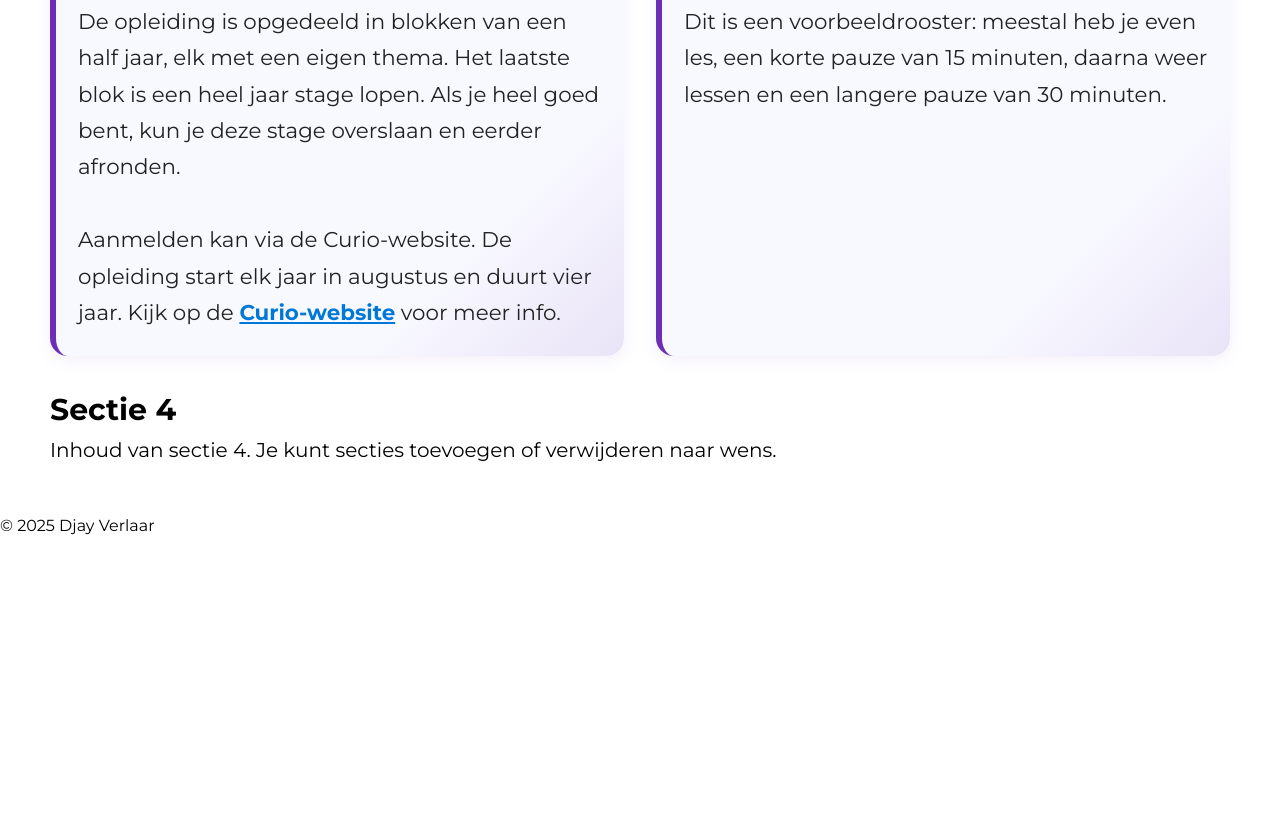
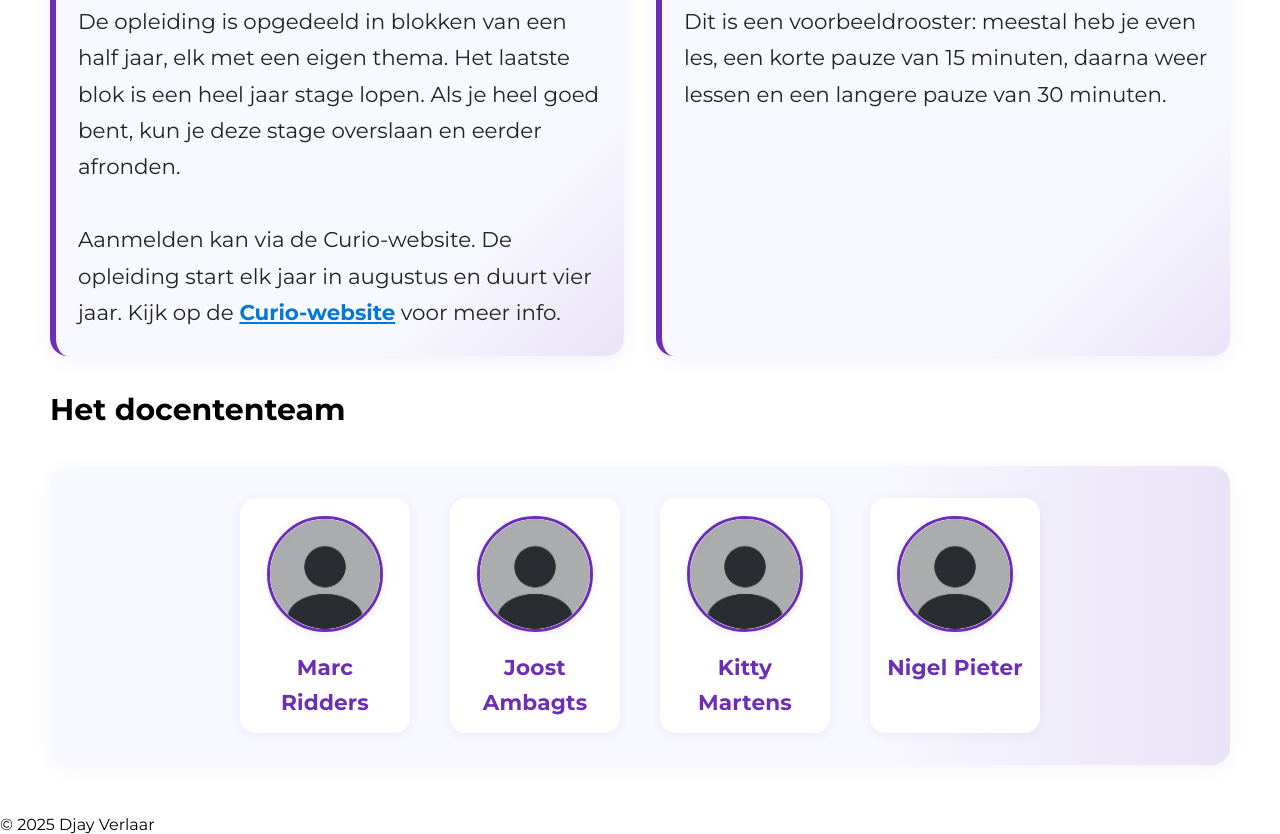
Before and after one commit to MeanD05/curio-opendag-single-page-djay, a plain HTML site: page index.html in a window 1280 px wide. Shown: the part 1752-2586 px from the top of the page. Before the commit the page ends 2287 px from the top, so only its background shows below. Drawn offline with Linux system fonts and the light colour scheme.

Commit message:
docententeam gemaakt

```diff
--- a/index.html
+++ b/index.html
@@ -90,8 +90,26 @@
             </div>
         </section>
         <section id="sectie4">
-            <h2>Sectie 4</h2>
-            <p>Inhoud van sectie 4. Je kunt secties toevoegen of verwijderen naar wens.</p>
+            <h2>Het docententeam</h2>
+            <div class="docenten-team">
+                <div class="docent">
+                    <img src="/img/placeholder.webp" alt="Docent 1" class="docent-foto">
+                    <p class="docent-naam">Marc Ridders</p>
+                </div>
+                <div class="docent">
+                    <img src="/img/placeholder.webp" alt="Docent 2" class="docent-foto">
+                    <p class="docent-naam">Joost Ambagts</p>
+                </div>
+                <div class="docent">
+                    <img src="/img/placeholder.webp" alt="Docent 3" class="docent-foto">
+                    <p class="docent-naam">Kitty Martens</p>
+                </div>
+                <div class="docent">
+                    <img src="/img/placeholder.webp" alt="Docent 4" class="docent-foto">
+                    <p class="docent-naam">Nigel Pieter</p>
+                </div>
+                <!-- Voeg meer docenten toe indien gewenst -->
+            </div>
         </section>
     </main>
 
--- a/style.css
+++ b/style.css
@@ -192,6 +192,55 @@ main {
     text-decoration: none;
 }
 
+.docenten-team {
+    display: flex;
+    flex-wrap: wrap;
+    gap: 40px;
+    justify-content: center;
+    margin-top: 32px;
+    margin-bottom: 32px;
+    background: linear-gradient(90deg, #f8f8ff 70%, #e9e3f7 100%);
+    border-radius: 18px;
+    box-shadow: 0 4px 18px rgba(108,46,183,0.06);
+    padding: 32px 0;
+}
+
+.docent {
+    display: flex;
+    flex-direction: column;
+    align-items: center;
+    width: 150px;
+    background: #fff;
+    border-radius: 16px;
+    box-shadow: 0 2px 12px rgba(108,46,183,0.08);
+    padding: 18px 10px 14px 10px;
+    position: relative;
+}
+
+
+
+.docent-foto {
+    width: 110px;
+    height: 110px;
+    object-fit: cover;
+    border-radius: 50%;
+    border: 3px solid #6c2eb7;
+    box-shadow: 0 2px 8px rgba(108,46,183,0.10);
+    margin-bottom: 12px;
+    background: #eee;
+}
+
+
+.docent-naam {
+    text-align: center;
+    font-weight: 700;
+    color: #6c2eb7;
+    font-size: 1.08em;
+    margin: 0;
+    margin-top: 6px;
+    letter-spacing: 0.2px;
+}
+
 @media (max-width: 800px) {
     .flex-row {
         flex-direction: column;
@@ -277,4 +326,14 @@ main {
     .blok p {
         font-size: 0.95em;
     }
+    .docenten-team {
+        gap: 18px;
+    }
+    .docent {
+        width: 100px;
+    }
+    .docent-foto {
+        width: 70px;
+        height: 70px;
+    }
 }
```
Also changed, not shown: img/placeholder.webp (added).
